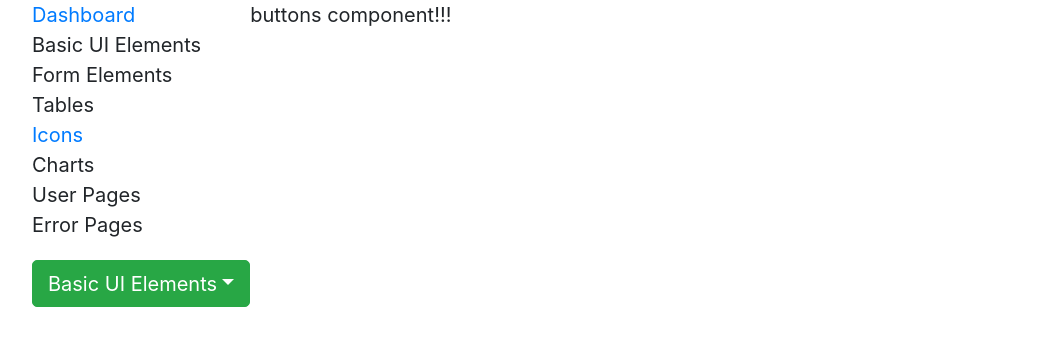
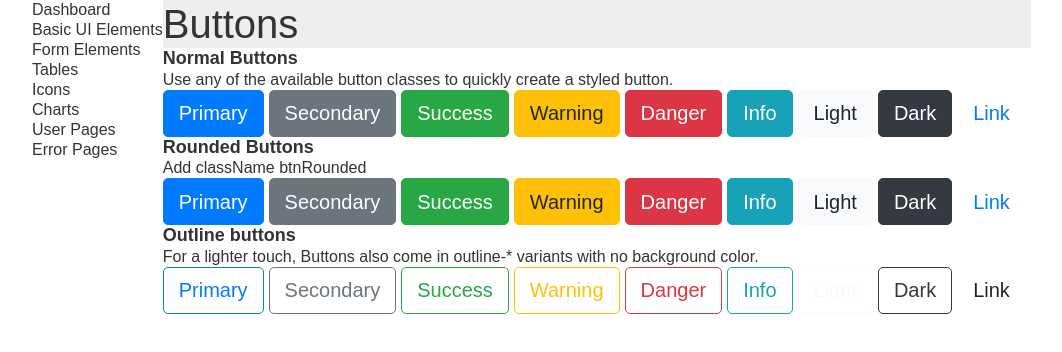
Before and after one commit to eunjeong09/template, a React (Create React App) app: page /buttons in a window 1280 px wide. Shown: the top 352 px of the page, without its empty margins (38-1100 px from the left). Built offline with nearby package versions, Linux system fonts and the light colour scheme.

Commit message:
style buttons component

```diff
--- a/src/component/buttons.js
+++ b/src/component/buttons.js
@@ -1,8 +1,81 @@
-function Buttons(){
-    return(
-        <span>buttons component!!!</span>
-    );
+import { Button } from "react-bootstrap";
 
+function Buttons() {
+  return (
+    <div className="buttons component">
+        <h2>Buttons</h2>
+      <div className="bgWhite">
+        <h3>Normal Buttons</h3>
+        <p>
+          Use any of the available button classes to quickly create a styled
+          button.
+        </p>
+
+        <Button variant="primary">Primary</Button>
+        <Button variant="secondary">Secondary</Button>
+        <Button variant="success">Success</Button>
+        <Button variant="warning">Warning</Button>
+        <Button variant="danger">Danger</Button>
+        <Button variant="info">Info</Button>
+        <Button variant="light">Light</Button>
+        <Button variant="dark">Dark</Button>
+        <Button variant="link">Link</Button>
+
+        <hr />
+
+        <h3>Rounded Buttons</h3>
+        <p>
+          Add className <em className="red">btnRounded</em>
+        </p>
+
+        <Button variant="primary" className="btnRounded">
+          Primary
+        </Button>
+        <Button variant="secondary" className="btnRounded">
+          Secondary
+        </Button>
+        <Button variant="success" className="btnRounded">
+          Success
+        </Button>
+        <Button variant="warning" className="btnRounded">
+          Warning
+        </Button>
+        <Button variant="danger" className="btnRounded">
+          Danger
+        </Button>
+        <Button variant="info" className="btnRounded">
+          Info
+        </Button>
+        <Button variant="light" className="btnRounded">
+          Light
+        </Button>
+        <Button variant="dark" className="btnRounded">
+          Dark
+        </Button>
+        <Button variant="link" className="btnRounded">
+          Link
+        </Button>
+
+        <hr />
+
+        <h3>Outline buttons</h3>
+        <p>
+          For a lighter touch, Buttons also come in outline-* variants with no
+          background color.
+        </p>
+
+        <Button variant="outline-primary">Primary</Button>
+        <Button variant="outline-secondary">Secondary</Button>
+        <Button variant="outline-success">Success</Button>
+        <Button variant="outline-warning">Warning</Button>
+        <Button variant="outline-danger">Danger</Button>
+        <Button variant="outline-info">Info</Button>
+        <Button variant="outline-light">Light</Button>
+        <Button variant="outline-dark">Dark</Button>
+        <Button variant="outline-link">Link</Button>
+      </div>
+    </div>
+  );
 }
 
 export default Buttons;
--- a/src/component/layout/navbar.js
+++ b/src/component/layout/navbar.js
@@ -1,10 +1,10 @@
-import "../../style/default.sass";
+
 import React, { useState, useEffect } from "react";
 import { Collapse } from "react-bootstrap";
 import { Dropdown, Accordion, Card, Button } from "react-bootstrap";
 import { Link, Route, BrowserRouter as Router } from "react-router-dom";
 
-const Navbar = ({reloadPage}) => {
+const Navbar = ({ reloadPage }) => {
   const [open, setOpen] = useState(false);
 
   // 이 부분 해결법을 찾아야함
@@ -15,13 +15,10 @@ const Navbar = ({reloadPage}) => {
   const [openUserPage, setOpenUserPage] = useState(false);
   const [openErrorPage, setOpenErrorPage] = useState(false);
 
-
   return (
-    // <Router>
     <nav>
-        {/* <span class="test">sass test</span> */}
       <ul>
-          <Link to="/dashboard" >
+        <Link to="/dashboard">
           <li>Dashboard</li>
         </Link>
         <li>
@@ -33,10 +30,10 @@ const Navbar = ({reloadPage}) => {
           </span>
           <Collapse in={openBasicUiElement}>
             <ul>
-                <Link to="/buttons" >
+              <Link to="/buttons">
                 <li>Buttons</li>
               </Link>
-                <Link to="/dropdown" >
+              <Link to="/dropdown">
                 <li>Dropdowns</li>
               </Link>
             </ul>
@@ -53,7 +50,7 @@ const Navbar = ({reloadPage}) => {
 
           <Collapse in={openFormElement}>
             <ul>
-                <Link to="/element" >
+              <Link to="/element">
                 <li>Basic Elements</li>
               </Link>
             </ul>
@@ -68,13 +65,13 @@ const Navbar = ({reloadPage}) => {
           </span>
           <Collapse in={openTables}>
             <ul>
-                <Link to="/tableBasic" >
+              <Link to="/tableBasic">
                 <li>Basic Tables</li>
               </Link>
             </ul>
           </Collapse>
         </li>
-          <Link to="icon" >
+        <Link to="icon">
           <li>Icons</li>
         </Link>
         <li>
@@ -86,7 +83,7 @@ const Navbar = ({reloadPage}) => {
           </span>
           <Collapse in={openCharts}>
             <ul>
-                <Link to="chartjs" >
+              <Link to="chartjs">
                 <li>ChartJS</li>
               </Link>
             </ul>
@@ -101,10 +98,10 @@ const Navbar = ({reloadPage}) => {
           </span>
           <Collapse in={openUserPage}>
             <ul>
-                <Link to="login" >
+              <Link to="login">
                 <li>login</li>
               </Link>
-                <Link to="join" >
+              <Link to="join">
                 <li>join</li>
               </Link>
             </ul>
@@ -129,21 +126,8 @@ const Navbar = ({reloadPage}) => {
           </Collapse>
         </li>
       </ul>
-
-        <Dropdown>
-          <Dropdown.Toggle variant="success" id="dropdown-basic">
-            Basic UI Elements
-          </Dropdown.Toggle>
-
-          <Dropdown.Menu>
-            <Dropdown.Item href="#">Buttons</Dropdown.Item>
-            <Dropdown.Item href="#">Dropdowns</Dropdown.Item>
-          </Dropdown.Menu>
-        </Dropdown>
-
     </nav>
-    // </Router>
   );
-}
+};
 
 export default Navbar;
--- a/src/index.js
+++ b/src/index.js
@@ -6,6 +6,7 @@ import reportWebVitals from "./reportWebVitals";
 import "bootstrap/dist/css/bootstrap.min.css";
 import { RecoilRoot } from "recoil";
 import { Link, Route, BrowserRouter as Router } from "react-router-dom";
+import "./style/default.sass";
 
 {
   /* <React.StrictMode> */
--- a/src/style/default.sass
+++ b/src/style/default.sass
@@ -14,6 +14,23 @@ $dark :  #212121
 .test
     color: $primary
 
+.red
+    color: 'red'
 
-// navbar
-// dropdown style 초기화
+
+//component common
+h3
+    font-size: 18px
+    font-weight: bold
+.component
+    background: #eee
+
+.bgWhite
+    background: #ffffff
+
+
+
+// buttons comonent
+.buttons
+    Button
+        margin-right: 5px
```
Lines whose indentation alone changed are shown as unchanged.
